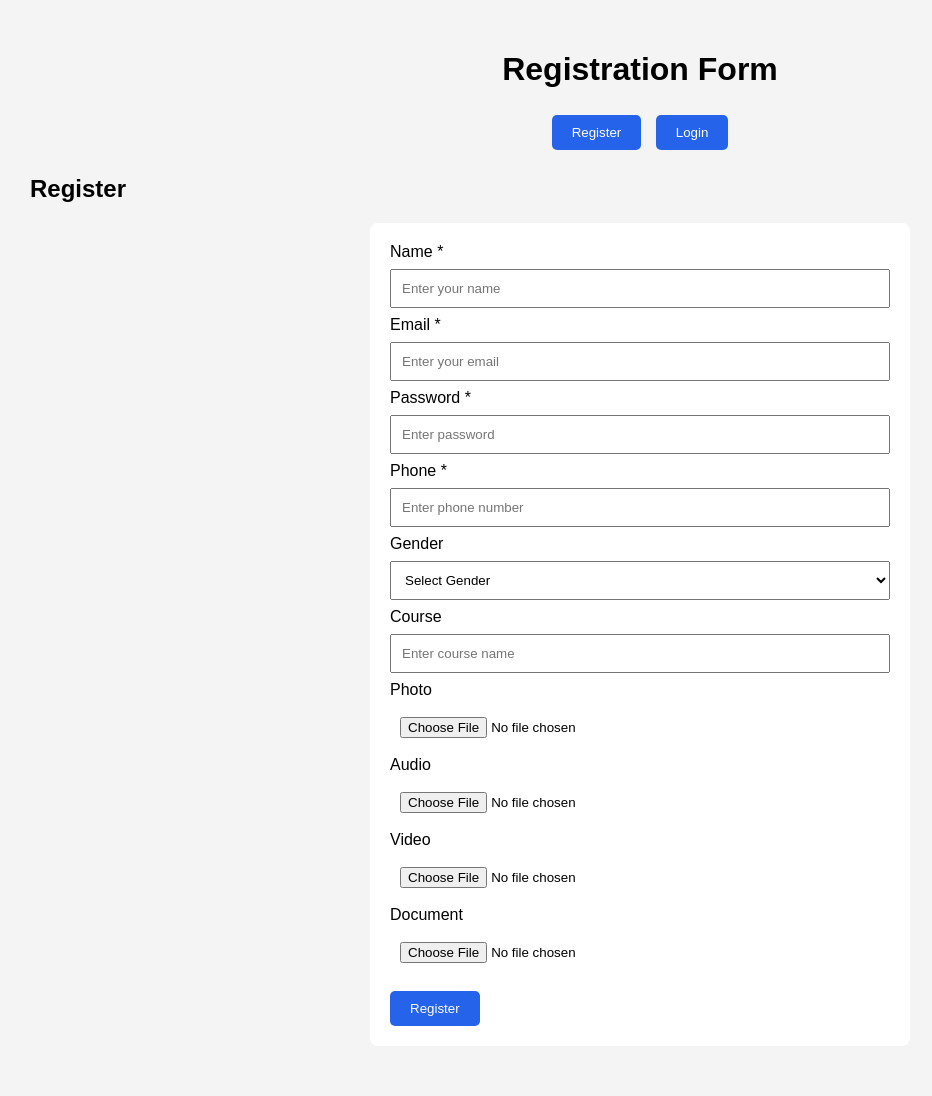
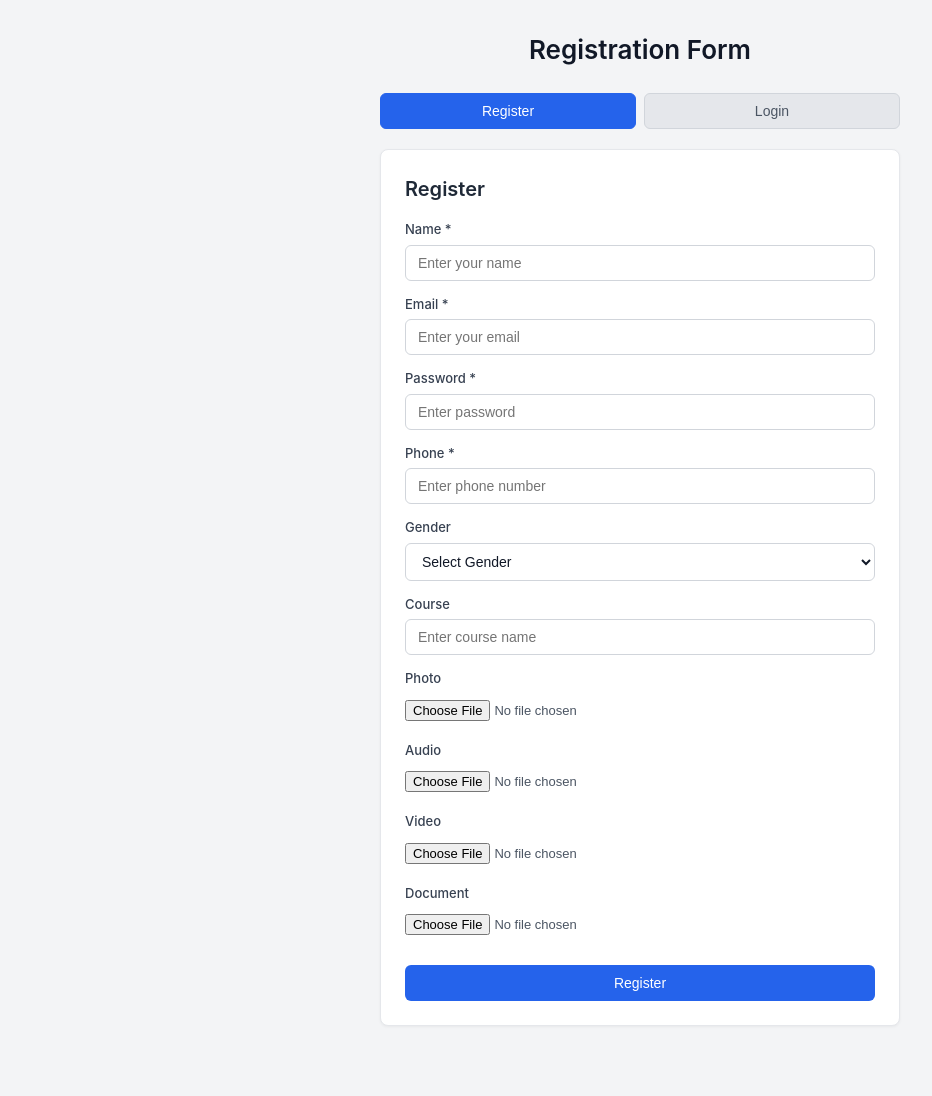
Before and after one commit to Kishorets05/Simple-form, a Flask app: page / in a window 1280 px wide. Shown: the whole page, without its empty margins (0-932 px from the left). After the commit the page ends 1026 px from the top, so only its background shows below. Run offline with Flask 3, Linux system fonts and the light colour scheme.

Commit message:
Restyled each component

```diff
--- a/static/css/style.css
+++ b/static/css/style.css
@@ -1,110 +1,268 @@
-body {
-    font-family: Arial, sans-serif;
+/* Simple & Clean Form Styles */
 
-    background-color: #f4f4f4;
-
+* {
+    box-sizing: border-box;
     margin: 0;
-    padding: 30px;
+    padding: 0;
 }
 
+body {
+    font-family: -apple-system, BlinkMacSystemFont, "Segoe UI", Roboto, Helvetica, Arial, sans-serif;
+    background-color: #f3f4f6;
+    color: #1f2937;
+    line-height: 1.5;
+    padding: 30px 15px;
+}
+
+.container {
+    max-width: 520px;
+    margin: 0 auto;
+}
+
+.container.profile-container {
+    max-width: 650px;
+}
+
+/* Page Title */
 h1 {
     text-align: center;
+    font-size: 26px;
+    font-weight: 600;
+    margin-bottom: 24px;
+    color: #111827;
 }
 
-form {
-    background-color: white;
-
-    max-width: 500px;
-
-    margin: 20px auto;
-
-    padding: 20px;
-
-    border-radius: 8px;
+h2 {
+    font-size: 20px;
+    font-weight: 600;
+    margin-bottom: 16px;
+    color: #1f2937;
 }
 
-input,
-select {
-    width: 100%;
-
-    padding: 10px;
-
-    margin: 8px 0;
-
-    box-sizing: border-box;
+h3 {
+    font-size: 16px;
+    font-weight: 600;
+    margin: 20px 0 10px 0;
+    color: #374151;
+    border-bottom: 1px solid #e5e7eb;
+    padding-bottom: 6px;
 }
 
-button {
-    padding: 10px 20px;
-
-    margin-top: 10px;
-
-    border: none;
-
-    background-color: #2563eb;
-
-    color: white;
-
-    cursor: pointer;
-
-    border-radius: 5px;
+/* Flash Messages */
+.message {
+    padding: 10px 14px;
+    margin-bottom: 16px;
+    border-radius: 6px;
+    font-size: 14px;
+    text-align: center;
+    background-color: #d1fae5;
+    color: #065f46;
+    border: 1px solid #a7f3d0;
 }
 
-button:hover {
-    background-color: #1d4ed8;
+.message.error {
+    background-color: #fee2e2;
+    color: #991b1b;
+    border-color: #fecaca;
 }
 
+/* Tab Switcher */
 .tabs {
-    text-align: center;
-
+    display: flex;
+    justify-content: center;
+    gap: 8px;
     margin-bottom: 20px;
 }
 
 .tabs button {
-    margin: 5px;
+    flex: 1;
+    padding: 9px 16px;
+    font-size: 14px;
+    font-weight: 500;
+    background-color: #e5e7eb;
+    color: #4b5563;
+    border: 1px solid #d1d5db;
+    border-radius: 6px;
+    cursor: pointer;
 }
 
+.tabs button:hover {
+    background-color: #d1d5db;
+}
+
+.tabs button.active {
+    background-color: #2563eb;
+    color: #ffffff;
+    border-color: #2563eb;
+}
+
+/* Card & Form Container */
+.card {
+    background-color: #ffffff;
+    border: 1px solid #e5e7eb;
+    border-radius: 8px;
+    padding: 24px;
+    box-shadow: 0 1px 3px rgba(0, 0, 0, 0.05);
+}
+
+.form-group {
+    margin-bottom: 14px;
+}
+
+label {
+    display: block;
+    font-size: 13px;
+    font-weight: 500;
+    color: #374151;
+    margin-bottom: 5px;
+}
+
+input[type="text"],
+input[type="email"],
+input[type="password"],
+input[type="tel"],
+select {
+    width: 100%;
+    padding: 9px 12px;
+    font-size: 14px;
+    border: 1px solid #d1d5db;
+    border-radius: 6px;
+    background-color: #ffffff;
+    color: #111827;
+}
+
+input[type="text"]:focus,
+input[type="email"]:focus,
+input[type="password"]:focus,
+input[type="tel"]:focus,
+select:focus {
+    outline: none;
+    border-color: #2563eb;
+}
+
+input[type="file"] {
+    display: block;
+    width: 100%;
+    font-size: 13px;
+    color: #4b5563;
+    padding: 6px 0;
+}
+
+/* Buttons */
+button[type="submit"],
+.btn-primary {
+    display: inline-block;
+    width: 100%;
+    padding: 10px;
+    font-size: 14px;
+    font-weight: 500;
+    background-color: #2563eb;
+    color: #ffffff;
+    border: none;
+    border-radius: 6px;
+    cursor: pointer;
+    margin-top: 10px;
+}
+
+button[type="submit"]:hover,
+.btn-primary:hover {
+    background-color: #1d4ed8;
+}
+
+.btn-secondary {
+    display: inline-block;
+    padding: 6px 12px;
+    font-size: 13px;
+    color: #374151;
+    background-color: #f3f4f6;
+    border: 1px solid #d1d5db;
+    border-radius: 6px;
+    text-decoration: none;
+    cursor: pointer;
+}
+
+.btn-secondary:hover {
+    background-color: #e5e7eb;
+}
+
+.delete-btn {
+    background-color: #dc2626 !important;
+}
+
+.delete-btn:hover {
+    background-color: #b91c1c !important;
+}
+
+/* Profile Specific */
+.profile-header {
+    display: flex;
+    justify-content: space-between;
+    align-items: center;
+    margin-bottom: 16px;
+    padding-bottom: 12px;
+    border-bottom: 1px solid #e5e7eb;
+}
+
+.profile-header h2 {
+    margin-bottom: 0;
+}
+
+.details-table {
+    width: 100%;
+    border-collapse: collapse;
+    margin-bottom: 16px;
+}
+
+.details-table td {
+    padding: 7px 4px;
+    font-size: 14px;
+    border-bottom: 1px solid #f3f4f6;
+}
+
+.details-table td:first-child {
+    font-weight: 500;
+    color: #4b5563;
+    width: 30%;
+}
+
+.media-item {
+    margin: 12px 0;
+}
+
+.media-item p {
+    font-size: 13px;
+    font-weight: 500;
+    color: #4b5563;
+    margin-bottom: 4px;
+}
+
+.media-item img {
+    max-width: 180px;
+    height: auto;
+    border-radius: 6px;
+    border: 1px solid #e5e7eb;
+}
+
+.media-item audio,
+.media-item video {
+    width: 100%;
+    max-width: 400px;
+    margin-top: 4px;
+}
+
+.media-item a {
+    color: #2563eb;
+    font-size: 14px;
+    text-decoration: underline;
+}
+
+.delete-section {
+    margin-top: 24px;
+    padding-top: 16px;
+    border-top: 1px solid #e5e7eb;
+}
+
+/* Utility */
 .hidden {
     display: none;
 }
-
-.profile {
-    background-color: white;
-
-    max-width: 700px;
-
-    margin: auto;
-
-    padding: 25px;
-
-    border-radius: 8px;
-}
-
-.profile img {
-    display: block;
-
-    margin: 10px 0;
-}
-
-.profile audio,
-.profile video {
-    display: block;
-
-    margin: 15px 0;
-
-    max-width: 100%;
-}
-
-.message {
-    text-align: center;
-
-    color: green;
-}
-
-.delete {
-    background-color: red;
-}
-
-.delete:hover {
-    background-color: darkred;
-}
```
